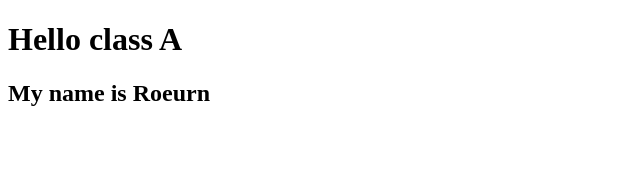
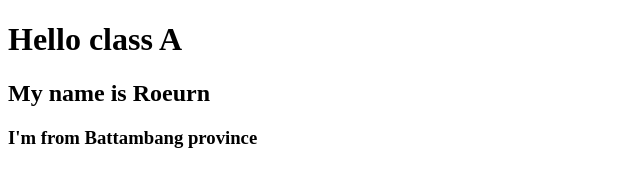
Before and after one commit to Roeurn-007/my-project-remode, a plain HTML site: page index.html in a window 1280 px wide. Shown: the whole page, without its empty margins (0-640 px from the left). Drawn offline with Linux system fonts and the light colour scheme.

Commit message:
added new h2

```diff
--- a/index.html
+++ b/index.html
@@ -8,6 +8,7 @@
 <body>
     <h1>Hello class A</h1>
     <h2>My name is Roeurn </h2>
+    <h3>I'm from Battambang province</h3>
 
 </body>
 </html>
```
